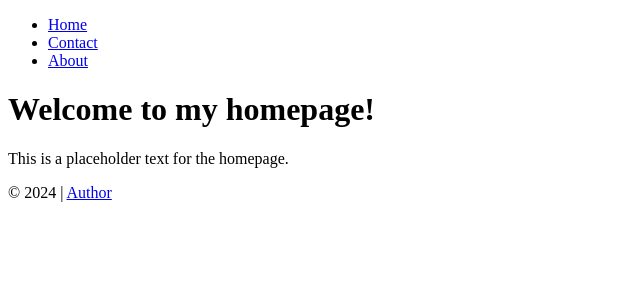
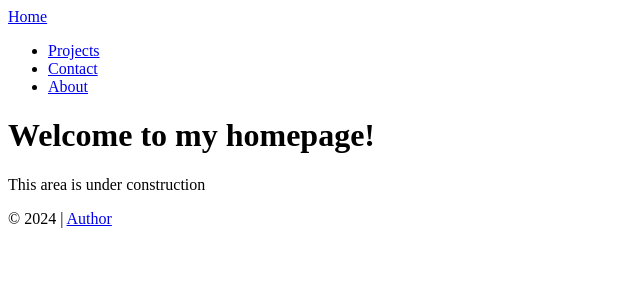
Before and after one commit to JonesInForCode/loafer-portfolio, a React (Vite) app: page / in a window 1280 px wide. Shown: the top 300 px of the page, without its empty margins (0-640 px from the left). Built offline with nearby package versions, Linux system fonts and the light colour scheme.

Commit message:
Added projects page & under construction headers

```diff
--- a/src/App.jsx
+++ b/src/App.jsx
@@ -4,13 +4,15 @@ import Layout from './components/Layout'
 import Home from './pages/Home'
 import Contact from './pages/Contact'
 import About from './pages/About'
+import Projects from './pages/Projects'
 
 export default function App() {
   return (
 
       <Routes>
         <Route path="/" element={<Layout />}>
-        <Route index element={<Home />} />
+          <Route index element={<Home />} />
+          <Route path='projects' element={<Projects />} />
           <Route path="about" element={<About />} />
           <Route path="contact" element={<Contact />} />
         </Route>
--- a/src/components/Header.jsx
+++ b/src/components/Header.jsx
@@ -5,9 +5,10 @@ export default function Header() {
     return (
         <header>
             <nav>
+                <Link to="/">Home</Link>
                 <ul>
                     <li>
-                        <Link to="/">Home</Link>
+                        <Link to="/projects">Projects</Link>
                     </li>
                     <li>
                         <Link to="/contact">Contact</Link>
--- a/src/pages/About.jsx
+++ b/src/pages/About.jsx
@@ -4,6 +4,7 @@ export default function About() {
     return (
         <div>
             <h1>About Us</h1>
+            <h2>This area is under construction</h2>
             <p>This is the about page of my website.</p>
         </div>
     );
--- a/src/pages/Contact.jsx
+++ b/src/pages/Contact.jsx
@@ -4,6 +4,7 @@ export default function Contact() {
     return (
         <div>
             <h1>Contact me</h1>
+            <h2>This area is under construction</h2>
             <p>This is the contact page of my website.</p>
         </div>
     );
--- a/src/pages/Home.jsx
+++ b/src/pages/Home.jsx
@@ -4,7 +4,7 @@ export default function Home() {
     return (
         <div>
             <h1>Welcome to my homepage!</h1>
-            <p>This is a placeholder text for the homepage.</p>
+            <p>This area is under construction</p>
         </div>
     );
 }
--- /dev/null
+++ b/src/pages/Projects.jsx
@@ -0,0 +1,9 @@
+import React from 'react'
+
+
+
+export default function Projects() {
+    return (
+        <h1>This area is under construction...</h1>
+    )
+}
```
Also changed, not shown: 1 other file (tests, documents, lock files or other folders).
